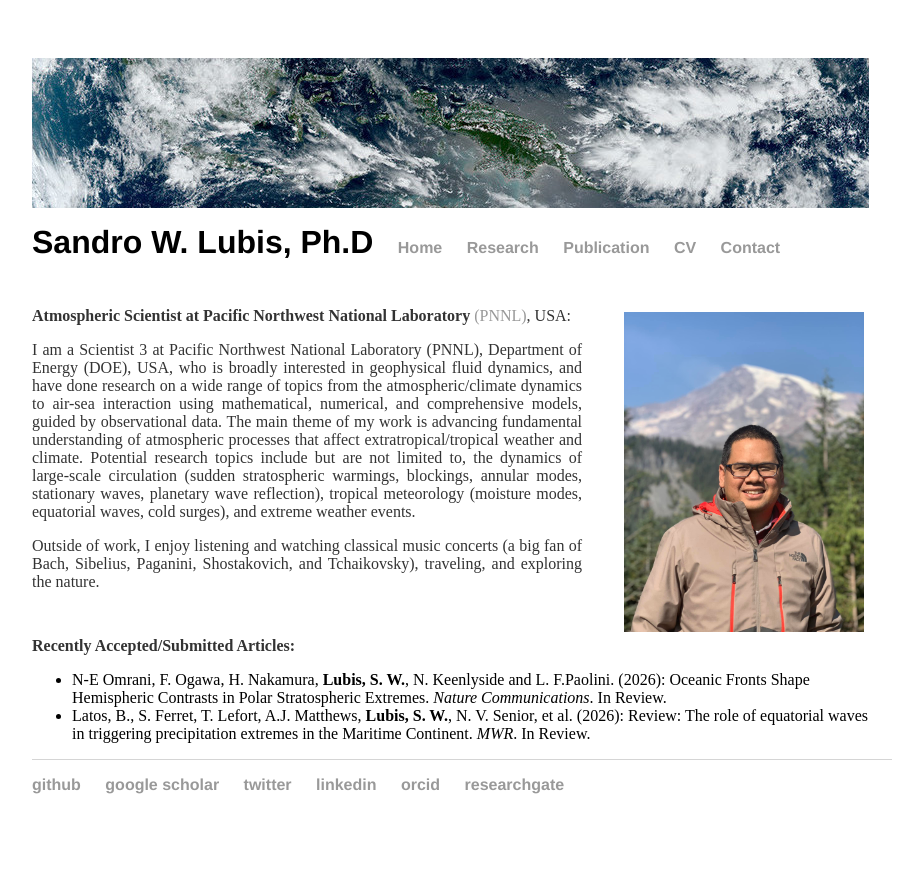
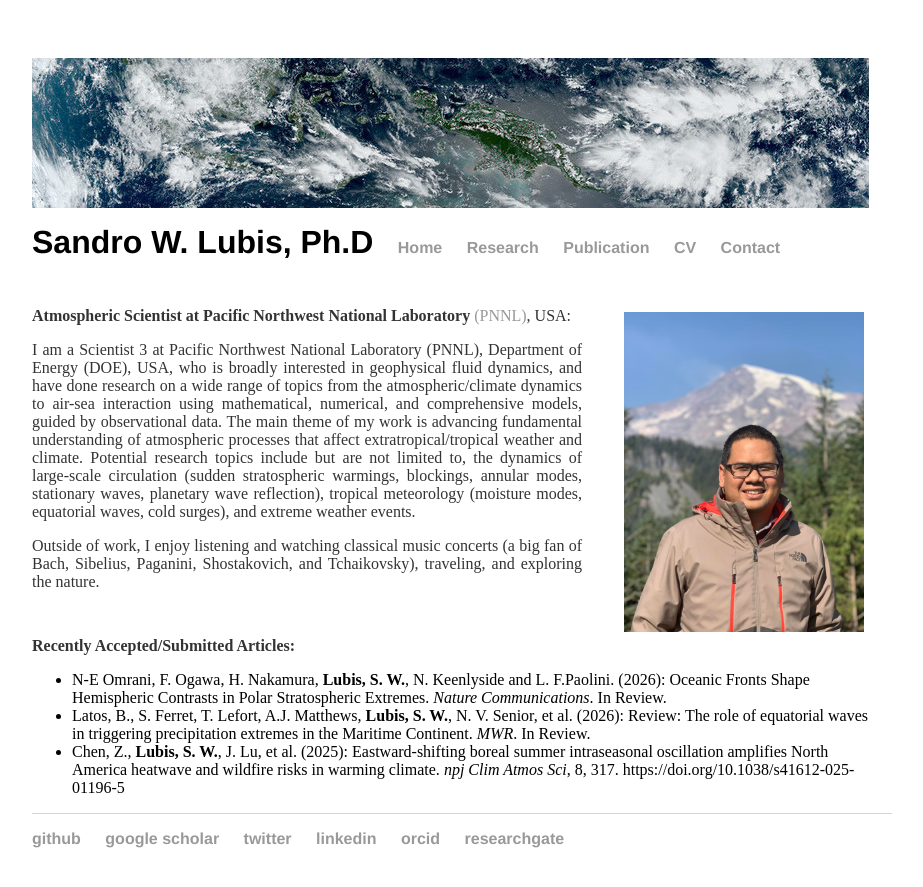
Before and after one commit to sandrolubis/sandrolubis.github.io, a Jekyll site: the page built from index.html, in a window 1280 px wide. Shown: the top 887 px of the page, without its empty margins (276-1199 px from the left). Built offline with Jekyll 4.4.1, drawn with Linux system fonts in a browser that asks for light colours.

Commit message:
Update index.html

```diff
--- a/index.html
+++ b/index.html
@@ -48,6 +48,7 @@ div.relative {
 		<ul class="ex">
 		<li>N-E Omrani, F. Ogawa, H. Nakamura, <b>Lubis, S. W.</b>, N. Keenlyside and L. F.Paolini. (2026): Oceanic Fronts Shape Hemispheric Contrasts in Polar Stratospheric Extremes. <i>Nature Communications</i>. In Review.</li>
 		<li> Latos, B., S. Ferret, T. Lefort, A.J. Matthews, <b>Lubis, S. W.</b>, N. V. Senior, et al. (2026): Review: The role of equatorial waves in triggering precipitation extremes in the Maritime Continent. <i>MWR</i>. In Review.</li>
+		<li> Chen, Z., <b>Lubis, S. W.</b>, J. Lu, et al. (2025): Eastward-shifting boreal summer intraseasonal oscillation amplifies North America heatwave and wildfire risks in warming climate. <i>npj Clim Atmos Sci</i>, 8, 317. https://doi.org/10.1038/s41612-025-01196-5</li>
 		</ul>
 
 </div>
```
